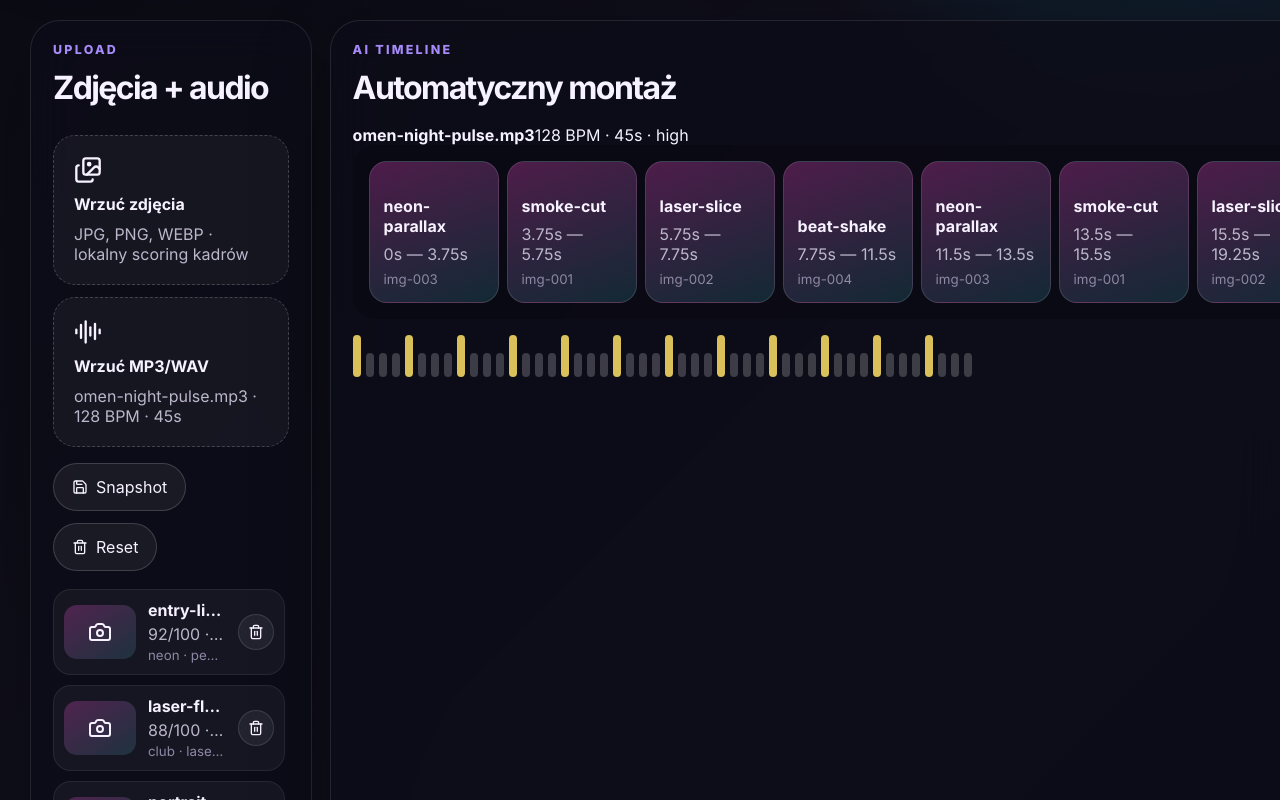
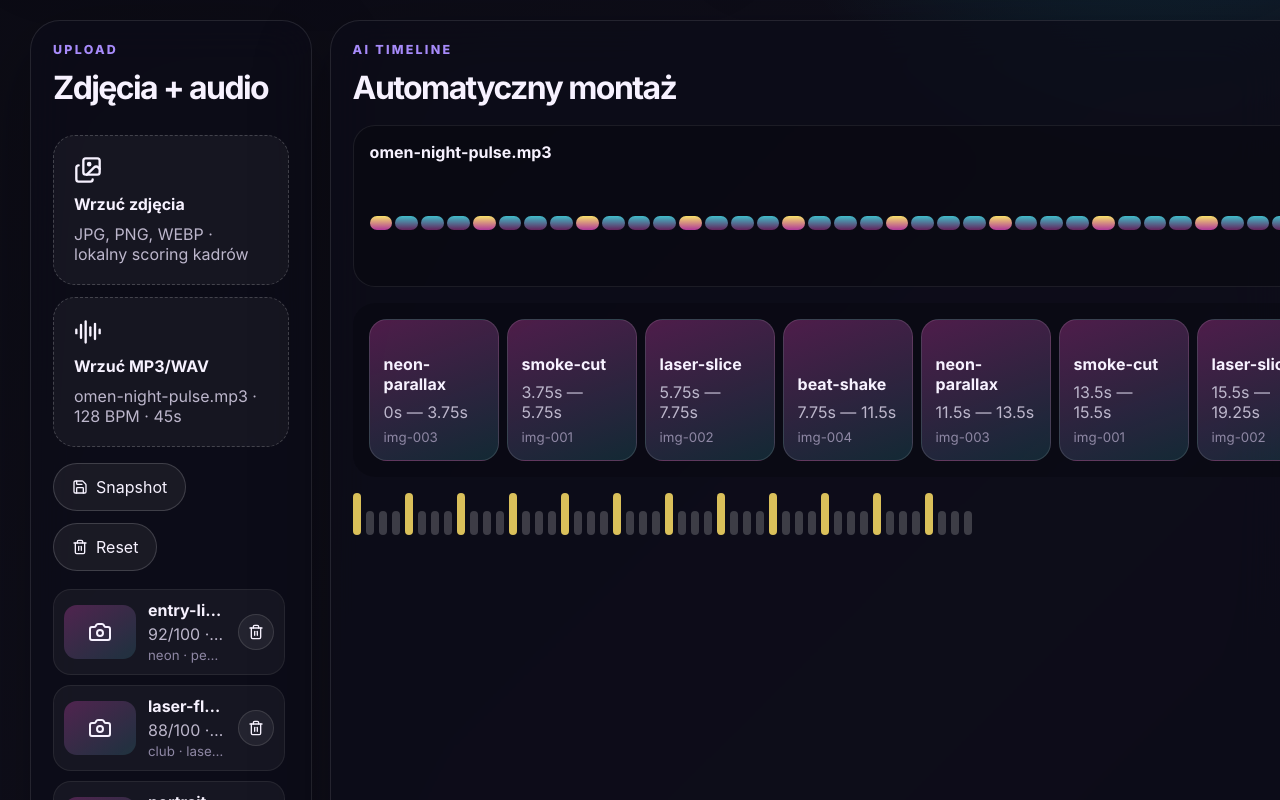
Before and after one commit to KumatyTomi/FotoBeat---saas, a React (Vite) app: page / in a window 1280 px wide. Shown: the part 900-1700 px from the top of the page. Built offline with nearby package versions, Linux system fonts and the light colour scheme.

Commit message:
Style waveform and render manifest panels

```diff
--- a/src/styles.css
+++ b/src/styles.css
@@ -256,7 +256,7 @@ h3 {
   pointer-events: none;
 }
 
-.drop-card span, .preset span, .profile span, .project-card span, .asset-card span, .clip span, .job-card p, .snapshot-card span, .muted {
+.drop-card span, .preset span, .profile span, .project-card span, .asset-card span, .clip span, .job-card p, .snapshot-card span, .muted, .waveform-meta span, .manifest-card span {
   color: #bdb7cc;
 }
 
@@ -317,6 +317,49 @@ h3 {
   place-items: center;
   background: rgba(255, 255, 255, 0.06);
   border: 1px solid rgba(255, 255, 255, 0.12);
+}
+
+.waveform-card, .manifest-card {
+  padding: 16px;
+  border-radius: 22px;
+  background: rgba(0, 0, 0, 0.2);
+  border: 1px solid rgba(255, 255, 255, 0.08);
+  margin-bottom: 16px;
+}
+
+.manifest-card {
+  display: grid;
+  gap: 10px;
+  margin-top: 16px;
+}
+
+.waveform-meta {
+  display: flex;
+  justify-content: space-between;
+  gap: 12px;
+  margin-bottom: 14px;
+  flex-wrap: wrap;
+}
+
+.waveform-bars {
+  min-height: 94px;
+  display: flex;
+  align-items: center;
+  gap: 3px;
+  overflow: hidden;
+}
+
+.wave-bar {
+  width: 100%;
+  min-width: 3px;
+  border-radius: 999px;
+  background: linear-gradient(180deg, rgba(82, 241, 255, 0.95), rgba(255, 79, 216, 0.45));
+  opacity: 0.82;
+}
+
+.wave-bar.downbeat {
+  background: linear-gradient(180deg, rgba(248, 225, 108, 1), rgba(255, 79, 216, 0.68));
+  opacity: 1;
 }
 
 .timeline {
```
